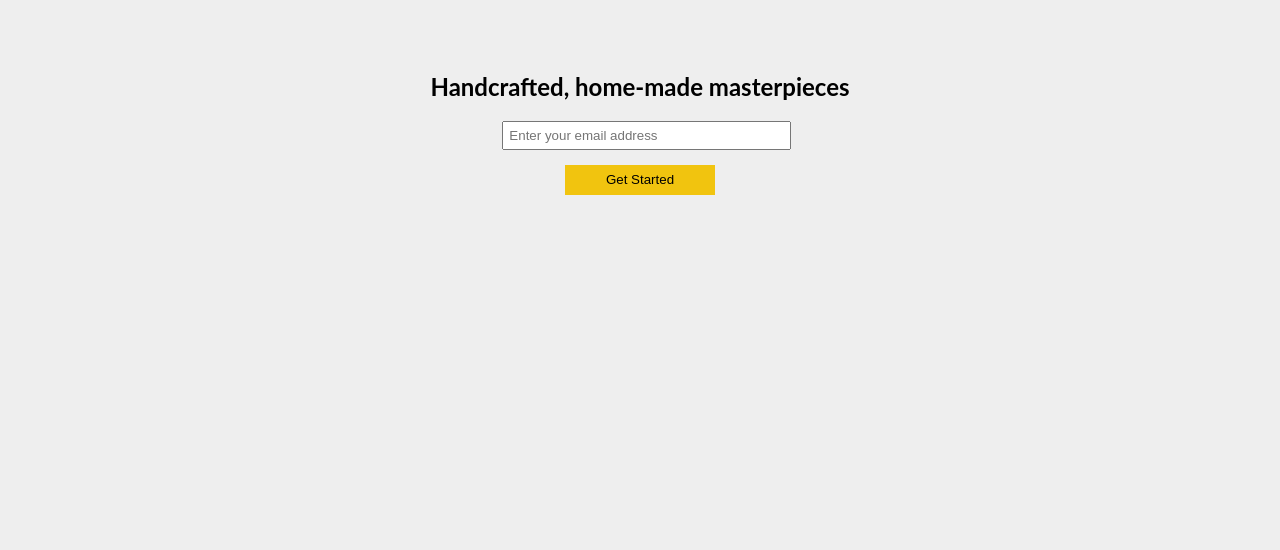
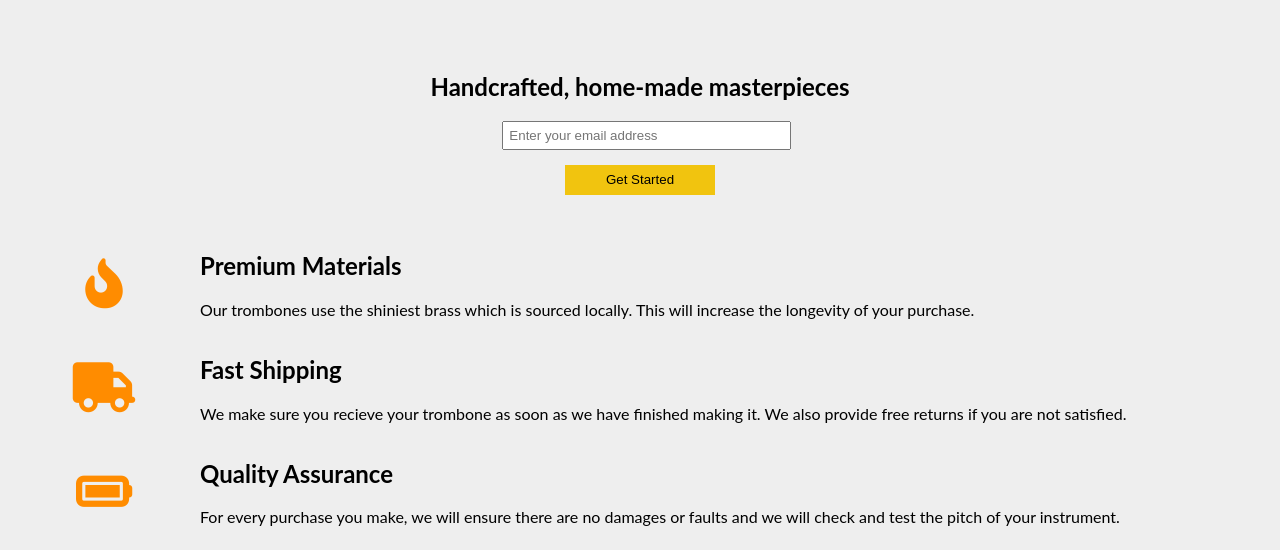
Before and after one commit to nahomjim91/microvers_pair_coding, a plain HTML site: page index.html in a window 1280 px wide. Shown: the part 255-805 px from the top of the page. Drawn offline with Linux system fonts and the light colour scheme.

Commit message:
adding the features part

```diff
--- a/css/style.css
+++ b/css/style.css
@@ -64,3 +64,28 @@ li{
   width: 100%;
   padding: 5px;
 }
+
+.feature{
+  display: flex;
+  flex-direction: column;
+  justify-content: center;
+  width: 100%;
+  max-width: 1000px;
+}
+
+#grid{
+  display: flex;
+  flex-direction: row;
+}
+
+.icon{
+  width: 15vw;
+  display: flex;
+  justify-content: center;
+  align-items: center;
+}
+
+.fa-solid{
+  color: darkorange;
+  font-size: 50px;
+}
--- a/index.html
+++ b/index.html
@@ -22,18 +22,66 @@
       </div>
       <nav id="nav-bar">
         <ul>
-          <li><a class="nav-link" href="">Features</a></li>
+          <li><a class="nav-link" href="features">Features</a></li>
           <li><a class="nav-link" href="">How It Works</a></li>
           <li><a class="nav-link" href="">Pricing</a></li>
         </ul>
       </nav>
     </header>
-<section id="hero">
-        <h2>Handcrafted, home-made masterpieces</h2>
-        <form id="form" action="https://www.freecodecamp.com/email-submit">
-          <input name="email" id="email" type="email" placeholder="Enter your email address" required="">
-          <input id="submit" type="submit" value="Get Started" class="btn">
-        </form>
-      </section>
+    <section id="hero">
+      <h2>Handcrafted, home-made masterpieces</h2>
+      <form id="form" action="https://www.freecodecamp.com/email-submit">
+        <input
+          name="email"
+          id="email"
+          type="email"
+          placeholder="Enter your email address"
+          required=""
+        />
+        <input id="submit" type="submit" value="Get Started" class="btn" />
+      </form>
+    </section>
+    <div id="features">
+      <div id="grid">
+        <div class="icon">
+          <i class="fa-solid fa-fire-flame-curved"></i>
+        </div>
+        <div class="text">
+          <h2>Premium Materials</h2>
+          <p>
+            Our trombones use the shiniest brass which is sourced locally. This
+            will increase the longevity of your purchase.
+          </p>
+        </div>
+      </div>
+      <div id="grid">
+        <div class="icon">
+          <i class="fa-solid fa-truck"></i>
+        </div>
+        <div class="text">
+          <h2>Fast Shipping</h2>
+          <p>
+            We make sure you recieve your trombone as soon as we have finished
+            making it. We also provide free returns if you are not satisfied.
+          </p>
+        </div>
+      </div>
+      <div id="grid">
+        <div class="icon">
+          <i class="fa-solid fa-battery-full"></i>
+        </div>
+        <div class="text">
+          <h2>Quality Assurance</h2>
+          <p>
+            For every purchase you make, we will ensure there are no damages or
+            faults and we will check and test the pitch of your instrument.
+          </p>
+        </div>
+      </div>
+    </div>
+
+    <!--how to Work part section  -->
+
+
   </body>
 </html>
```
